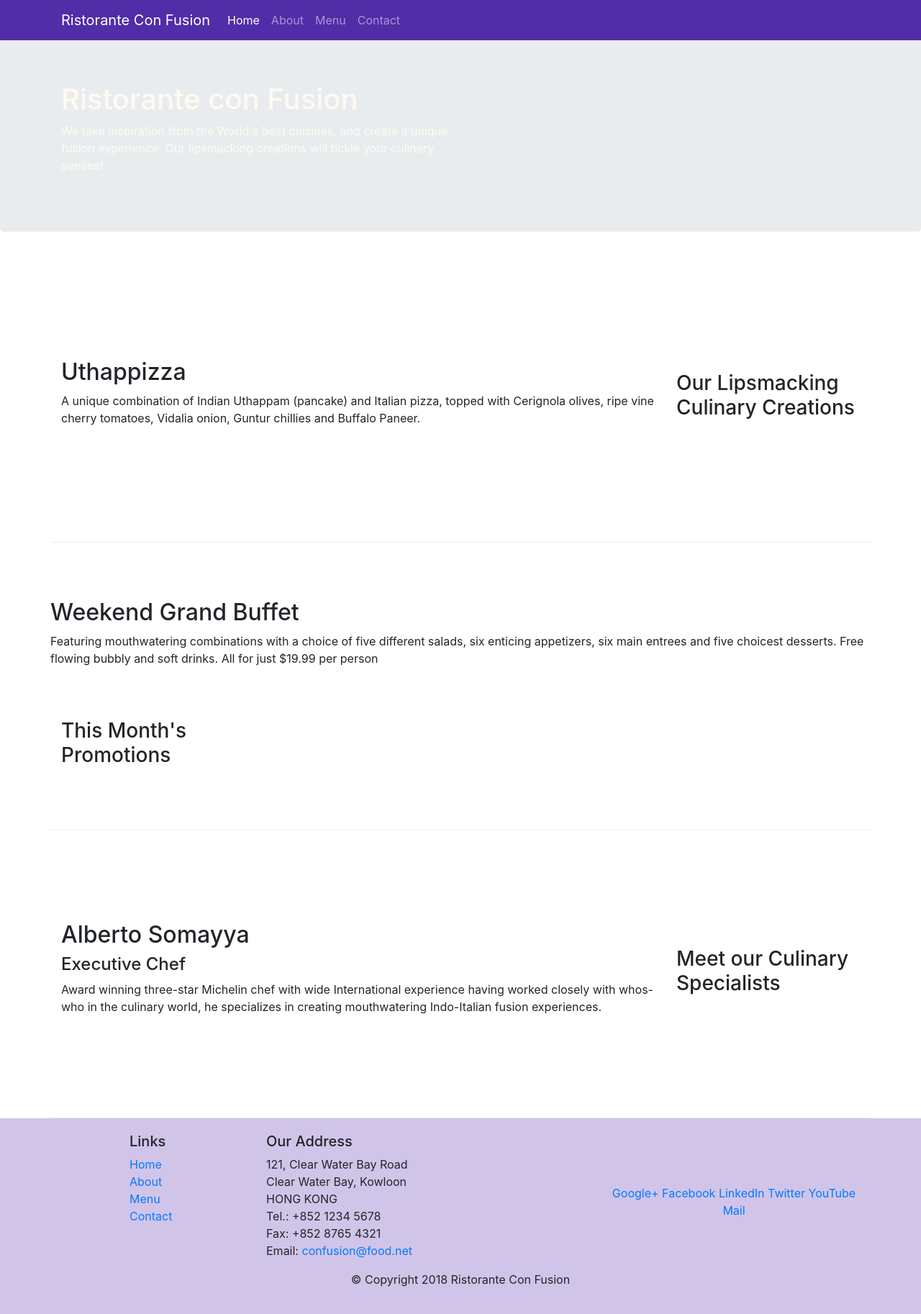
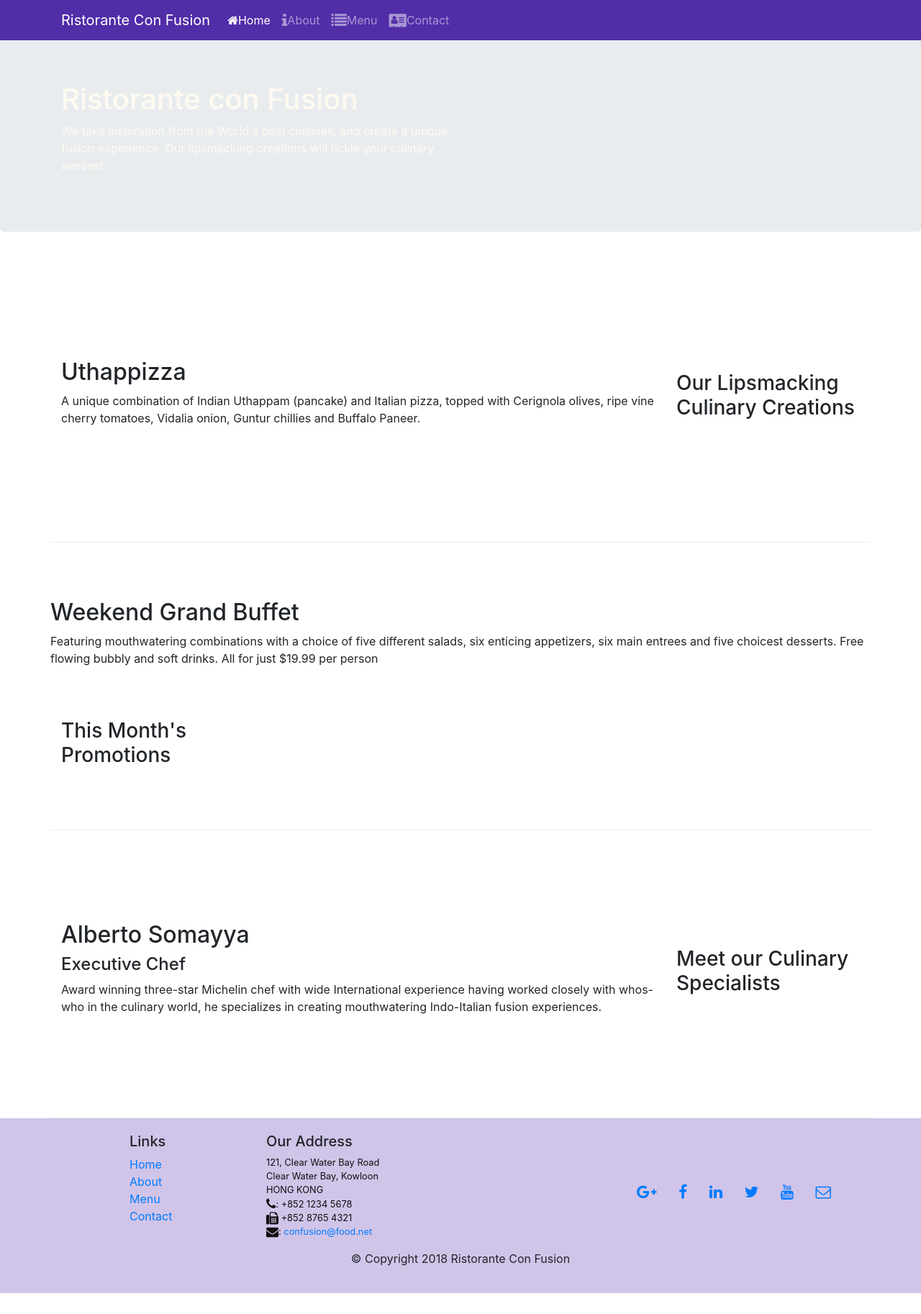
Before and after one commit to webmaster254/conFusion, a website: page index.html in a window 1280 px wide. Shown: the whole page at 72% size. After the commit the page ends 1797 px from the top, so only its background shows below. Drawn offline with nearby package versions, Linux system fonts and the light colour scheme.

Commit message:
icons and fonts

```diff
--- a/css/styles.css
+++ b/css/styles.css
@@ -22,7 +22,7 @@
     color:floralwhite;
 }
 
-.address{
+address{
     font-size:80%;
     margin:0px;
     color:#0f0f0f;
--- a/index.html
+++ b/index.html
@@ -9,7 +9,8 @@
     <link href="css/styles.css" rel="stylesheet">
     <!-- Bootstrap CSS -->
     <link rel="stylesheet" href="node_modules/bootstrap/dist/css/bootstrap.min.css">
-    <title>Ristorante Con Fusion</title>
+    <link rel="stylesheet" href="node_modules/font-awesome/css/font-awesome.min.css">
+      <title>Ristorante Con Fusion</title>
 </head>
 
 <body>
@@ -18,10 +19,10 @@
            <a class="navbar-brand" href="#">Ristorante Con Fusion</a>
            <div class="collapse navbar-collapse" id="Navbar">
                 <ul class="navbar-nav mr-auto">
-                    <li class="nav-item active"><a class="nav-link" href="#">Home</a></li>
-                    <li class="nav-item"><a class="nav-link" href="./aboutus.html">About</a></li>
-                    <li class="nav-item"><a class="nav-link" href="#">Menu</a></li>
-                    <li class="nav-item"><a class="nav-link" href="#">Contact</a></li>
+                    <li class="nav-item active"><a class="nav-link" href="#"><span class="fa fa-home"></span>Home</a></li>
+                    <li class="nav-item"><a class="nav-link" href="./aboutus.html"><span class="fa fa-info fa-lg"></span>About</a></li>
+                    <li class="nav-item"><a class="nav-link" href="#"><span class="fa fa-list fa-lg"></span>Menu</a></li>
+                    <li class="nav-item"><a class="nav-link" href="#"><span class="fa fa-address-card fa-lg"></span>Contact</a></li>
                 </ul>
                 </div>
         </div>
@@ -83,7 +84,7 @@
                     <h5>Links</h5>
                     <ul class="list-unstyled">
                         <li><a href="#">Home</a></li>
-                        <li><a href="#">About</a></li>
+                        <li><a href="./aboutus.html">About</a></li>
                         <li><a href="#">Menu</a></li>
                         <li><a href="#">Contact</a></li>
                     </ul>
@@ -94,19 +95,19 @@
                       121, Clear Water Bay Road<br>
                       Clear Water Bay, Kowloon<br>
                       HONG KONG<br>
-                      Tel.: +852 1234 5678<br>
-                      Fax: +852 8765 4321<br>
-                      Email: <a href="mailto:confusion@food.net">confusion@food.net</a>
+                      <i class="fa fa-phone fa-lg"></i>: +852 1234 5678<br>
+                       <i class="fa fa-fax fa-lg"></i> +852 8765 4321<br>
+                       <i class="fa fa-envelope fa-lg"></i>: <a href="mailto:confusion@food.net">confusion@food.net</a>
                    </address>
                 </div>
                 <div class="col-12 col-sm-4 align-self-center">
                     <div class="text-center">
-                        <a href="http://google.com/+">Google+</a>
-                        <a href="http://www.facebook.com/profile.php?id=">Facebook</a>
-                        <a href="http://www.linkedin.com/in/">LinkedIn</a>
-                        <a href="http://twitter.com/">Twitter</a>
-                        <a href="http://youtube.com/">YouTube</a>
-                        <a href="mailto:">Mail</a>
+                        <a class="btn btn-social-icon btn-google-plus" href="http://google.com/+"><i class="fa fa-google-plus fa-lg"></i></a>
+                        <a class="btn btn-social-icon btn-facebook" href="http://www.facebook.com/profile.php?id="><i class="fa fa-facebook fa-lg"></i></a>
+                        <a class="btn btn-social-icon btn-linkedin" href="http://www.linkedin.com/in/"><i class="fa fa-linkedin fa-lg"></i></a>
+                        <a class="btn btn-social-icon btn-twitter" href="http://twitter.com/"><i class="fa fa-twitter fa-lg"></i></a>
+                        <a class="btn btn-social-icon btn-youtube" href="http://youtube.com/"><i class="fa fa-youtube fa-lg"></i></a>
+                        <a class="btn btn-social-icon"href="mailto:"><i class="fa fa-envelope-o fa-lg"></i></a>
                     </div>
                 </div>
            </div>
--- a/package.json
+++ b/package.json
@@ -15,6 +15,8 @@
   },
   "dependencies": {
     "bootstrap": "^4.0.0",
+    "bootstrap-social": "^5.1.1",
+    "font-awesome": "^4.7.0",
     "jquery": "^3.3.1",
     "popper.js": "^1.12.9"
   }
```
Also changed, not shown: aboutus.html (+8 -7 lines), 1 other file.
